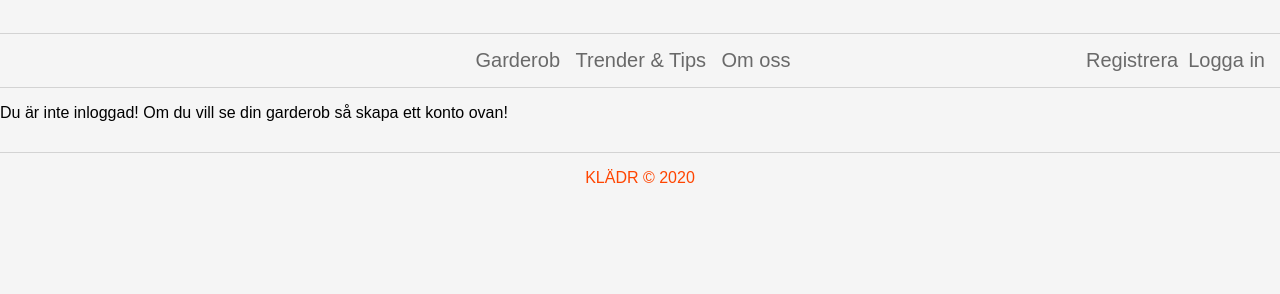
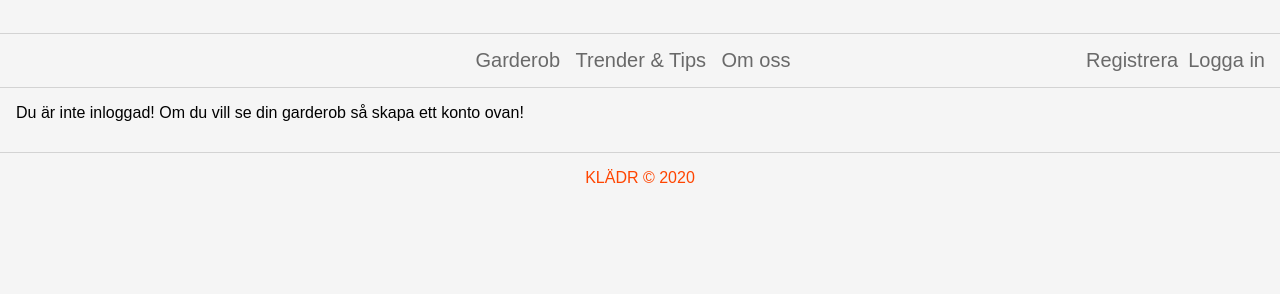
Before and after one commit to JohanFrom/KLADR, a Flask app: page /wardrobe.html in a window 1280 px wide. Shown: the part 142-436 px from the top of the page. Run offline with Flask 2, Linux system fonts and the light colour scheme; some libraries are stand-ins or nearby versions; some web fonts are replaced.

Commit message:
Update stylewardrobe.css

```diff
--- a/static/stylewardrobe.css
+++ b/static/stylewardrobe.css
@@ -164,7 +164,7 @@ body{
     margin: 5px;
 }
 
-#successMessage{
+#content > p{
     margin: 16px;
 }
 
```
